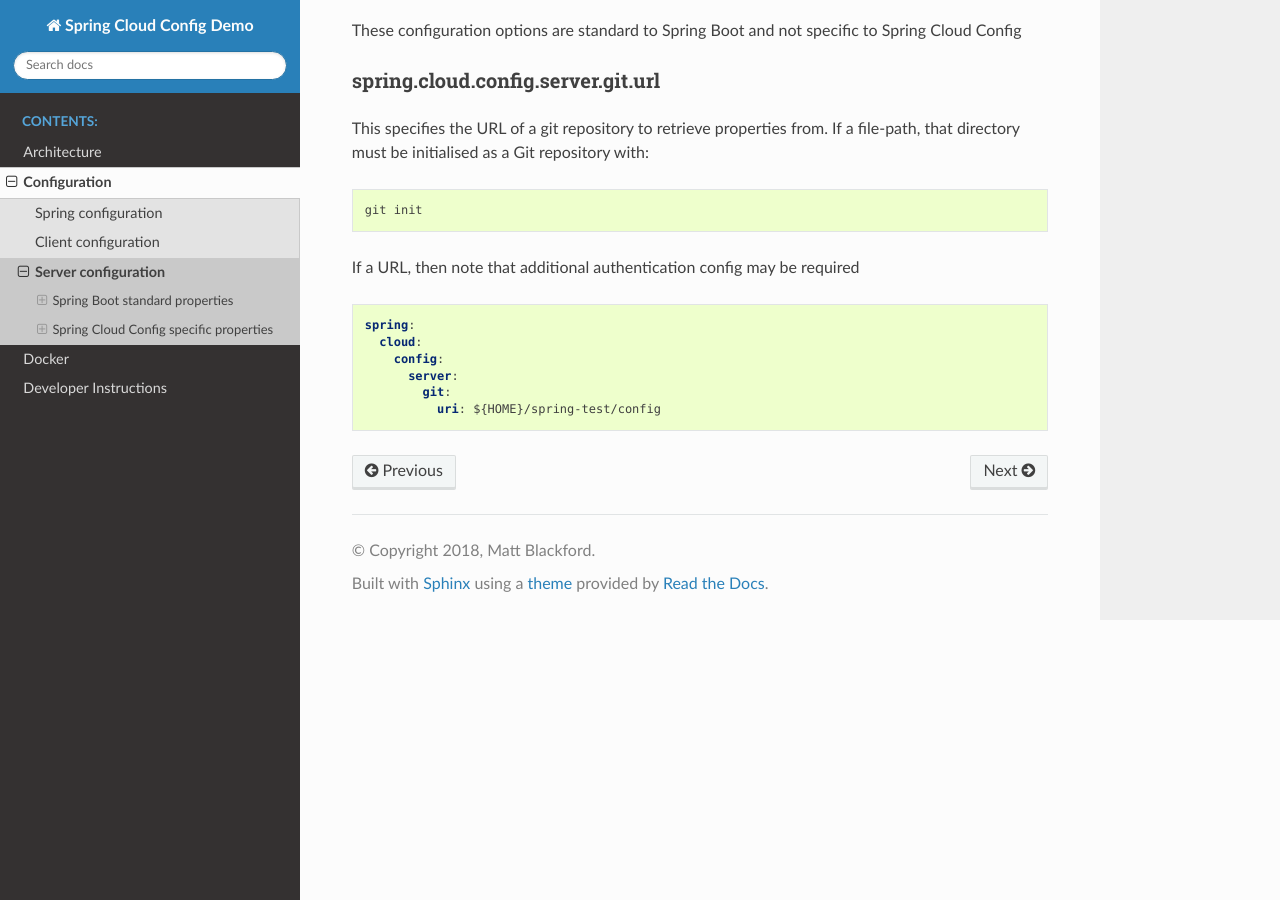
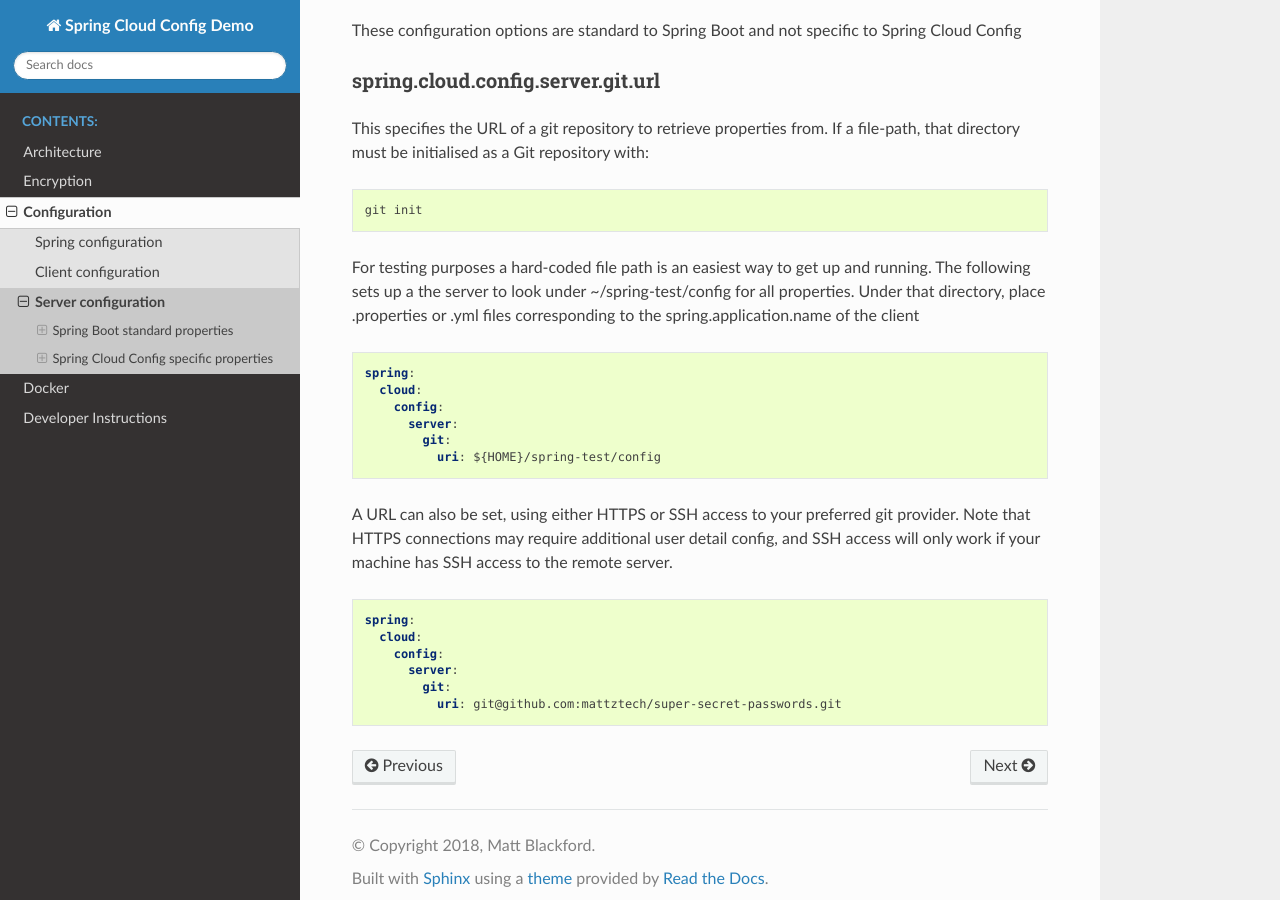
Before and after one commit to mattztech/spring-cloud-config-demo, a Sphinx documentation site: the page built from docs/source/process/config/server-config.rst, in a window 1280 px wide and 900 px high, scrolled down 554 px. Built offline with Sphinx 7.4.7 and the Read the Docs theme 2.0.0, drawn with Linux system fonts in a browser that asks for light colours.

Commit message:
Completed basic example

```diff
--- a/docs/source/index.rst
+++ b/docs/source/index.rst
@@ -6,11 +6,17 @@
 Welcome to Spring Cloud Config Demo's documentation!
 ====================================================
 
+This documentation attempts to detail the magic behind centralized configuration, as well as encryption and
+decryption of properties within Spring.
+
+Knowledge of Spring Boot, Maven and Java are assumed
+
 .. toctree::
    :maxdepth: 1
    :caption: Contents:
 
    process/architecture
+   process/encryption
    process/config/config-index
    process/setup/docker-setup
    process/setup/developer
--- a/docs/source/process/config/server-config.rst
+++ b/docs/source/process/config/server-config.rst
@@ -35,7 +35,9 @@ initialised as a Git repository with:
 
     git init
 
-If a URL, then note that additional authentication config may be required
+For testing purposes a hard-coded file path is an easiest way to get up and running. The following sets up a
+the server to look under ~/spring-test/config for all properties. Under that directory, place .properties or
+.yml files corresponding to the spring.application.name of the client
 
 .. code-block:: yaml
 
@@ -45,3 +47,16 @@ If a URL, then note that additional authentication config may be required
           server:
             git:
               uri: ${HOME}/spring-test/config
+
+A URL can also be set, using either HTTPS or SSH access to your preferred git provider. Note that HTTPS connections
+may require additional user detail config, and SSH access will only work if your machine has SSH access to the remote
+server.
+
+.. code-block:: yaml
+
+    spring:
+      cloud:
+        config:
+          server:
+            git:
+              uri: git@github.com:mattztech/super-secret-passwords.git
--- a/spring-cloud-config-client/src/main/resources/application.yml
+++ b/spring-cloud-config-client/src/main/resources/application.yml
@@ -1,9 +1,3 @@
-spring:
-  application:
-    name: client-config-demo
-  cloud:
-    config:
-      uri: http://localhost:8888
 management:
   security:
     enabled: false
--- /dev/null
+++ b/spring-cloud-config-client/src/main/resources/bootstrap.yml
@@ -0,0 +1,6 @@
+spring:
+  application:
+    name: client-config-demo
+  cloud:
+    config:
+      uri: http://localhost:8888
--- a/spring-cloud-config-server/src/main/resources/application.yml
+++ b/spring-cloud-config-server/src/main/resources/application.yml
@@ -5,4 +5,5 @@ spring:
     config:
       server:
         git:
-          uri: ${HOME}/spring-test/config
+#          uri: git@github.com:mattztech/super-secret-passwords.git
+          uri: ${HOME}/dev/git/super-secret-passwords
--- /dev/null
+++ b/spring-cloud-config-server/src/main/resources/bootstrap.yml
@@ -0,0 +1,6 @@
+encrypt:
+  key-store:
+    location: classpath:/config-server.jks
+    password: my-s70r3-s3cr3t
+    alias: config-server-key
+    secret: my-k34-s3cr3t
```
Also changed, not shown: docs/source/process/encryption.rst (added, +82 -0 lines), 3 other files.
